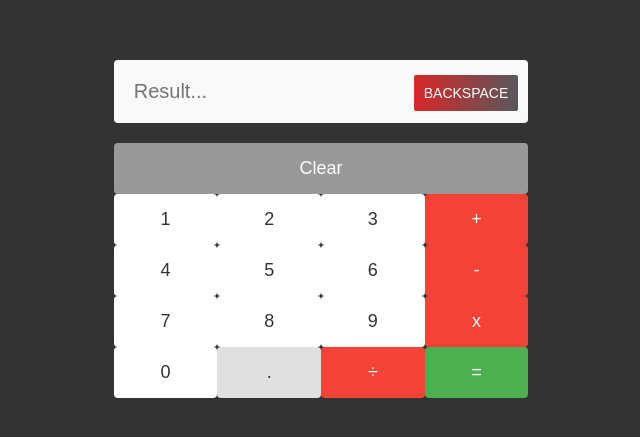
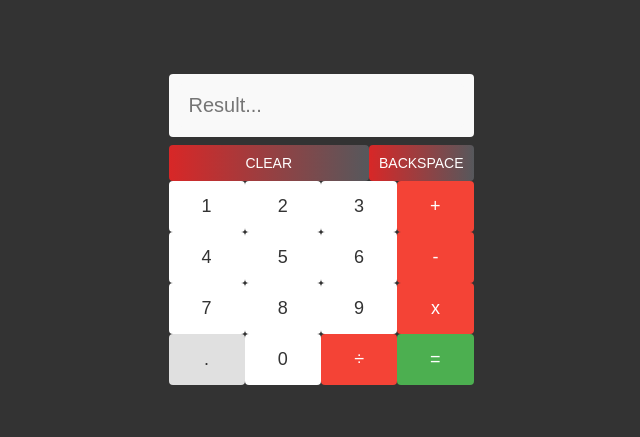
Before and after one commit to JOKERSEV7/The-odin-project-Calculator, a plain HTML site: page index.html in a window 1280 px wide. Shown: the part 179-616 px from the top of the page, without its empty margins (319-959 px from the left). Drawn offline with Linux system fonts and the light colour scheme.

Commit message:
Add some edits on css fil

```diff
--- a/index.html
+++ b/index.html
@@ -13,12 +13,12 @@
 
             <div class="display-screen">
                 <input type="text" name="calculator-display" id="calculator-display" placeholder="Result..." readonly/>
-                <button class="back-btn" value="←">BackSpace</button>
 
             </div>
             <div class="first-row row">
 
-                <button class="clear-btn symbol" >Clear</button>
+                <button class="clear-btn bac symbol" >Clear</button>
+                <button class="back-btn bac" value="←">BackSpace</button>
             </div>
             <div class="keys">
                 <div class="second-row row">
@@ -40,9 +40,8 @@
                     <button class="operator-btn symbol" value="*">x</button>
                 </div>
                 <div class="fifth-row row">
-
+                    <button class="digit-btn decimal-btn" value=".">.</button>
                     <button class="digit-btn" value="0">0</button>
-                    <button class="digit-btn decimal-btn" value=".">.</button>
                     <button class="symbol operator-btn " value="/">÷</button>
                     <button class="equal-btn symbol">=</button>
                 </div>
--- a/style.css
+++ b/style.css
@@ -12,14 +12,14 @@
     top: 20px;
     padding: 20px;
     background-color: #fff;
-    box-shadow: 0 2px 5px rgba(0, 0, 0, 0.1);
+    box-shadow: 0 2px 5px rgb(131, 35, 35);
     display: flex;
     flex-direction: column;
     align-items: center;
   }
 
   .display-screen {
-    margin-bottom: 20px;
+    margin-bottom: 8px;
     text-align: center;
     padding: 10px;
     font-size: 20px;
@@ -106,15 +106,14 @@
     }
   }
 
-  .back-btn {
-
+  .bac {
 
     display: inline-block;
     outline: 0;
     border: 0;
     background-image: linear-gradient(to right,#d82727,#56585c);
     cursor: pointer;
-    border-radius: 2px;
+    border-radius: 4px;
     color: #fff;
     font-weight: 500;
     text-align: center;
@@ -126,8 +125,10 @@
 
 
 
+
   }
-  .back-btn:hover {
+  .bac:hover,
+  .symbol:hover {
 
       background-image: linear-gradient(to right,#ecf1f1,#12752b);
       color: #333;
```
